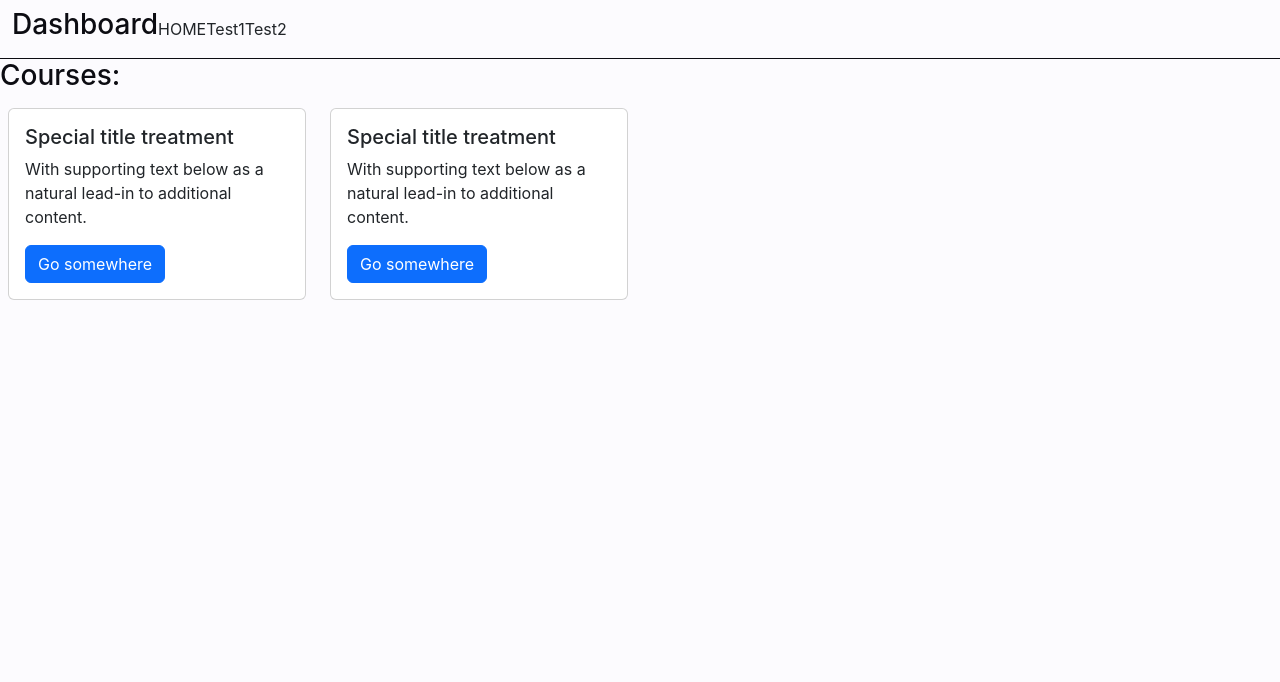
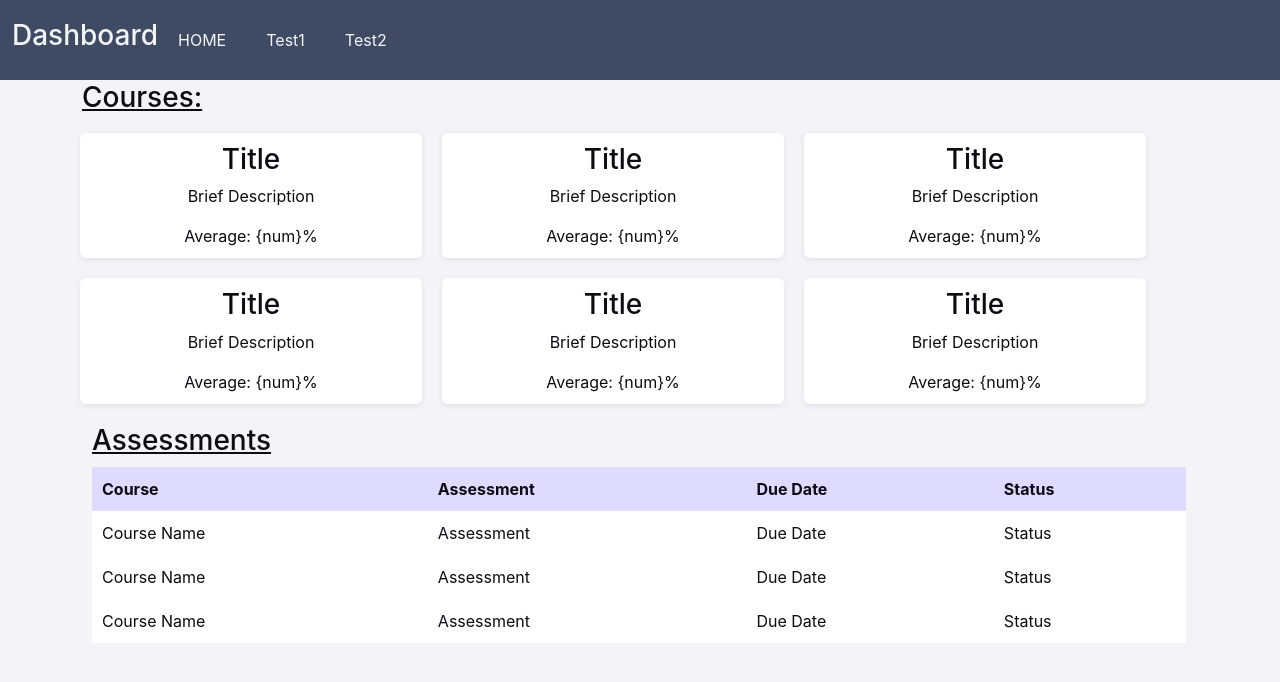
Before and after one commit to Atlearia/SOEN287Project, a plain HTML site: page Frontend/pages/dashboard/student-dashboard.html in a window 1280 px wide. Drawn offline with nearby package versions, Linux system fonts and the light colour scheme; a web font is replaced by a local one.

Commit message:
Complete first design

```diff
--- a/Frontend/css/dashboard/student-dashboard.css
+++ b/Frontend/css/dashboard/student-dashboard.css
@@ -1,3 +1,27 @@
+
+/* light mode color scheme */
+:root {
+    --background-color: #F2F4F7;
+    --primary-color: #c9c9c9;
+    --secondary-color: #dddbff;
+    --text-color: #0c0c12;
+    --accent-color: #3E4B63;
+    --item-background: white;
+    --nav-item-color: #F2F4F7;
+}
+
+/* Dark mode color scheme */
+/* :root {
+    --background-color: #000000;
+    --primary-color: #3b3b3b;
+    --secondary-color: #636363;
+    --text-color: #F4F4F9;
+    --accent-color: #222222;
+    --item-background: #141414;
+    --nav-item-color: whitesmoke;
+} */
+
+
 /* @media (prefers-color-scheme: dark) {
     :root {
         --background-color: #020104;
@@ -8,33 +32,18 @@
     }
 } */
 
-@media (prefers-color-scheme: light) {
+/* @media (prefers-color-scheme: light) {
     :root {
-        --background-color: #fcfbfe;
+        --background-color: #F2F4F7;
         --primary-color: #2f27ce;
         --secondary-color: #dddbff;
         --text-color: #0c0c12;
-        --accent-color: #5c53f8;
+        --accent-color: #3E4B63;
         font-family: Inter, sans-serif, monospace;
         font-feature-settings: 'liga' 1, 'calt' 1;
     }
-}
+} */
 
-.light-mode {
-    --background-color: #fcfbfe;
-    --primary-color: #2f27ce;
-    --secondary-color: #dddbff;
-    --text-color: #0c0c12;
-    --accent-color: #5c53f8;
-}
-
-.dark-mode {
-    --background-color: #020104;
-    --primary-color: #3a31d8;
-    --secondary-color: #020024;
-    --text-color: #F4F4F9;
-    --accent-color: #5c53f8;
-}
 
 body {
     margin: 0px;
@@ -43,9 +52,80 @@ body {
     font-family: Inter, monospace;
 }
 
+.logo {
+    color: var(--nav-item-color);
+}
+
 .navbar {
-    background-color: var(--background-color);
-    color: var(--text-color);
+    background-color: var(--accent-color);
+    color: var(--background-color);
     border-bottom: 1px;
     border-style: none none solid none;
 }
+
+.navbar li {
+    color: var(--nav-item-color);
+    padding: 20px;
+}
+
+.offcanvas {
+    background-color: var(--accent-color);
+}
+
+.offcanvas-title {
+    color: var(--nav-item-color);
+}
+
+/* Styling for the course card items */
+.course-card-title {
+    text-decoration: underline;
+}
+
+.course-item {
+    background-color: var(--item-background);
+    border-radius: 6px;
+    max-width: 425px;
+    width: 95%;
+    margin: 10px 10px 10px 10px;
+    padding: 10px;
+    box-shadow: 0px 2px 6px rgba(0,0,0,0.08);
+}
+
+
+
+
+/* Assessment section styls */
+.assessment-table {
+    width: 95%;
+    background-color: var(--item-background);
+    margin: 10px 10px 10px 10px;
+}
+
+.assessment-table th, tr, td {
+    padding: 10px;
+}
+
+.assessment-table thead {
+    background-color: var(--secondary-color);
+}
+
+.assessment-title {
+    margin: 10px;
+    text-decoration: underline;
+}
+
+
+
+/* resposive area */
+/* when the screen is larger than 375px for responsiveness*/
+@media (min-width: 376px) {
+    .course-item {
+        width: 30%;
+        margin: 10px 10px 10px 10px;
+    }
+
+    .assessment-table {
+        width: 98%;
+        margin: 10px 10px 10px 10px;
+    }
+}
--- a/Frontend/pages/dashboard/student-dashboard.html
+++ b/Frontend/pages/dashboard/student-dashboard.html
@@ -14,7 +14,7 @@
     <!--TODO: Nav bar-->
     <nav class="navbar navbar-expand-md">
         <div class="container-fluid">
-            <h3>Dashboard</h3>
+            <h3 class="logo">Dashboard</h3>
             <!--Collapse button when the screen is less than medium size-->
             <button class="navbar-toggler border-secondary" type="button" data-bs-toggle="offcanvas" data-bs-target="#navbarScroll" aria-controls="navbarScroll" aria-expanded="false" aria-label="Toggle navigation">
                 <span class="navbar-toggler-icon"></span>
@@ -26,7 +26,7 @@
                 </div>
                 <div class="offcanvas-body">
                     <!--Nav item: it will collapse when the screen is less than medium-->
-                    <ul class="navbar-nav me-auto my-2 my-lg-0 navbar-nav-scroll" style="--bs-scroll-height: 100px;">
+                    <ul class="navbar-nav me-auto my-2 my-lg-0 navbar-nav-scroll">
                         <li class="nav-item">HOME</li>
                         <li class="nav-item">Test1</li>
                         <li class="nav-item">Test2</li>
@@ -38,31 +38,84 @@
 
 
     <!--course cards-->
-    <section">
-        <h3>Courses:</h3>
-        <div class="row p-2">
-            <div class="col-sm-3 mb-2">
-                <div class="card">
-                <div class="card-body">
-                    <h5 class="card-title">Special title treatment</h5>
-                    <p class="card-text">With supporting text below as a natural lead-in to additional content.</p>
-                    <a href="#" class="btn btn-primary">Go somewhere</a>
-                </div>
-                </div>
+    <section class="course-card container"> <!--Grid layout from bootstrap-->
+        <h3 class="course-card-title">Courses:</h3>
+        <div class="course-block row row-cols-auto">
+            <div class="course-item col text-center">
+                <h3>Title</h3>
+                <p>Brief Description</p>
+                <span class="average">Average: {num}%</span> <!--inline styling-->
+            </div>
+            <div class="course-item col text-center">
+                <h3>Title</h3>
+                <p>Brief Description</p>
+                <span class="average">Average: {num}%</span>
+            </div>
+            <div class="course-item col text-center">
+                <h3>Title</h3>
+                <p>Brief Description</p>
+                <span class="average">Average: {num}%</span>
             </div>
 
-            <div class="col-sm-3 mb-2">
-                <div class="card">
-                <div class="card-body">
-                    <h5 class="card-title">Special title treatment</h5>
-                    <p class="card-text">With supporting text below as a natural lead-in to additional content.</p>
-                    <a href="#" class="btn btn-primary">Go somewhere</a>
-                </div>
-                </div>
+            <div class="course-item col text-center">
+                <h3>Title</h3>
+                <p>Brief Description</p>
+                <span class="average">Average: {num}%</span>
+            </div>
+
+            <div class="course-item col text-center">
+                <h3>Title</h3>
+                <p>Brief Description</p>
+                <span class="average">Average: {num}%</span>
+            </div>
+
+            <div class="course-item col text-center">
+                <h3>Title</h3>
+                <p>Brief Description</p>
+                <span class="average">Average: {num}%</span>
             </div>
         </div>
     </section>
 
+    <!--Upcoming Assessment-->
+    <section class="upcoming-assessment container">
+        <h3 class="assessment-title">Assessments</h3>
+        <table class="assessment-table">
+            <thead>
+                <!--Table Title for all the colums-->
+                <tr>
+                    <th>Course</th>
+                    <th>Assessment</th>
+                    <th>Due Date</th>
+                    <th>Status</th>
+                </tr>
+            </thead>
+            <tbody>
+
+                <!--Each row is 1 course-->
+                <tr>
+                    <td>Course Name</td>
+                    <td>Assessment</td>
+                    <td>Due Date</td>
+                    <td>Status</td>
+                </tr>
+
+                <tr>
+                    <td>Course Name</td>
+                    <td>Assessment</td>
+                    <td>Due Date</td>
+                    <td>Status</td>
+                </tr>
+
+                <tr>
+                    <td>Course Name</td>
+                    <td>Assessment</td>
+                    <td>Due Date</td>
+                    <td>Status</td>
+                </tr>
+            </tbody>
+        </table>
+    </section>
 
     <script src="https://cdn.jsdelivr.net/npm/bootstrap@5.3.8/dist/js/bootstrap.bundle.min.js" integrity="sha384-FKyoEForCGlyvwx9Hj09JcYn3nv7wiPVlz7YYwJrWVcXK/BmnVDxM+D2scQbITxI" crossorigin="anonymous"></script>
 </body>
```
